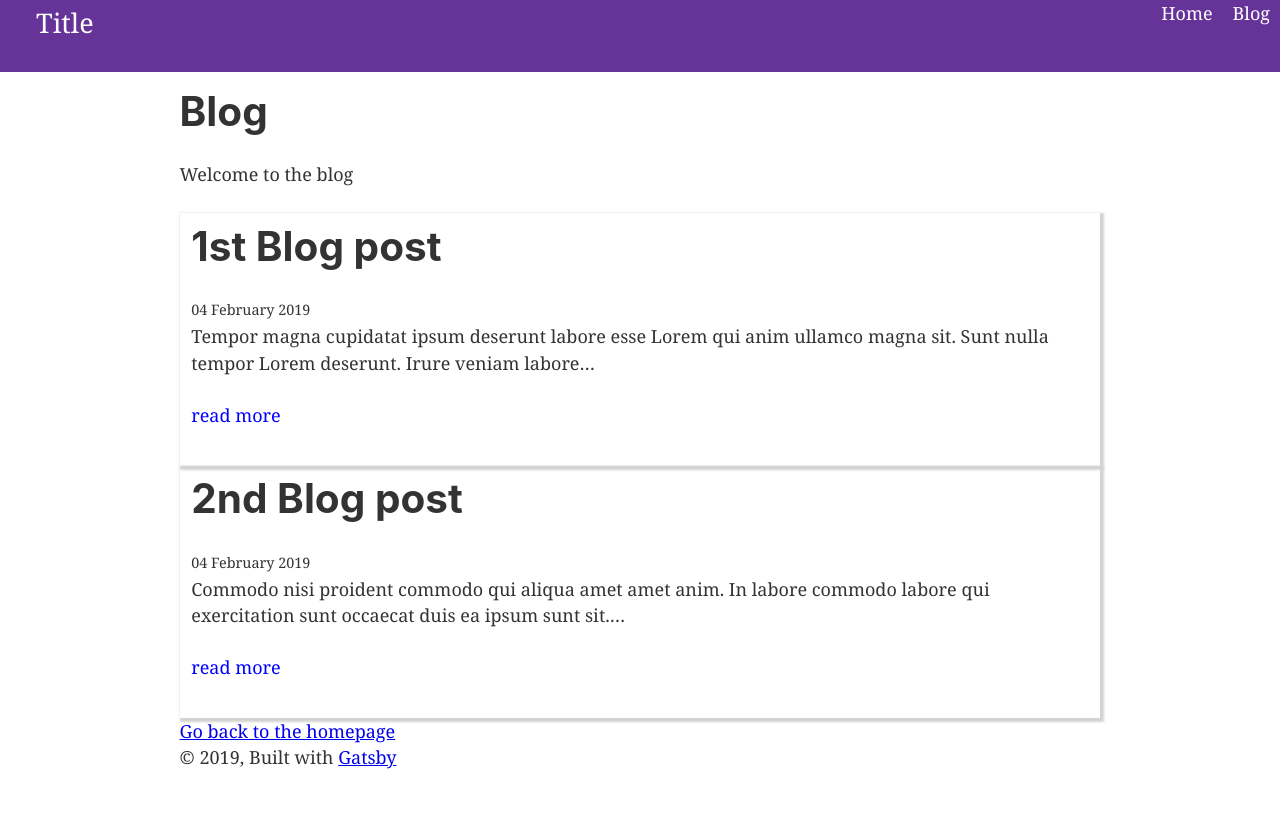
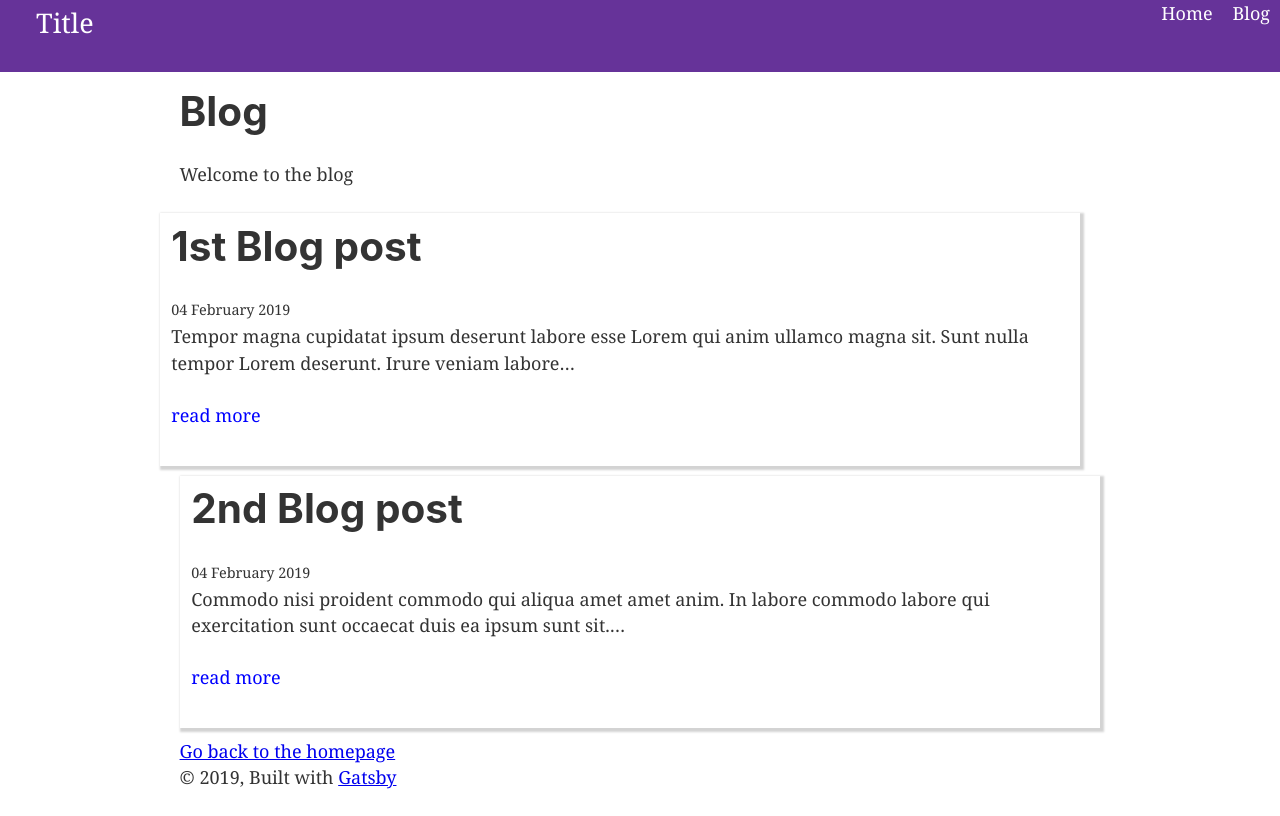
Before and after one commit to Camberbatch01/gatsbySite, a Gatsby site: page /page-2 in a window 1280 px wide. In both pictures the pointer is over the element 640 px from the left and 339 px from the top of the page. Built offline with nearby package versions, Linux system fonts and the light colour scheme; Gatsby itself is replaced by a stand-in of ours.

Commit message:
added transitions

```diff
--- a/src/components/styles/blog.scss
+++ b/src/components/styles/blog.scss
@@ -3,7 +3,12 @@ $postBorder: 2px 2px 2px 2px lightgrey;
 .blogPosts{
     box-shadow: $postBorder;
     padding: 0.65rem;
+    margin-bottom: 10px;
     .readMore{
         color: blue;
     }
 }
+.blogPosts:hover{
+    transform: translateX(-20px);
+    transition: 0.5s;
+}
--- a/src/pages/page-2.js
+++ b/src/pages/page-2.js
@@ -9,6 +9,7 @@ class BlogPage extends React.Component {
   render(){
     const data = this.props.data;
     const posts = data.allMarkdownRemark.edges;
+    console.log(posts[0].node);
     return (
       <Layout>
           <SEO title="Page two" />
```
